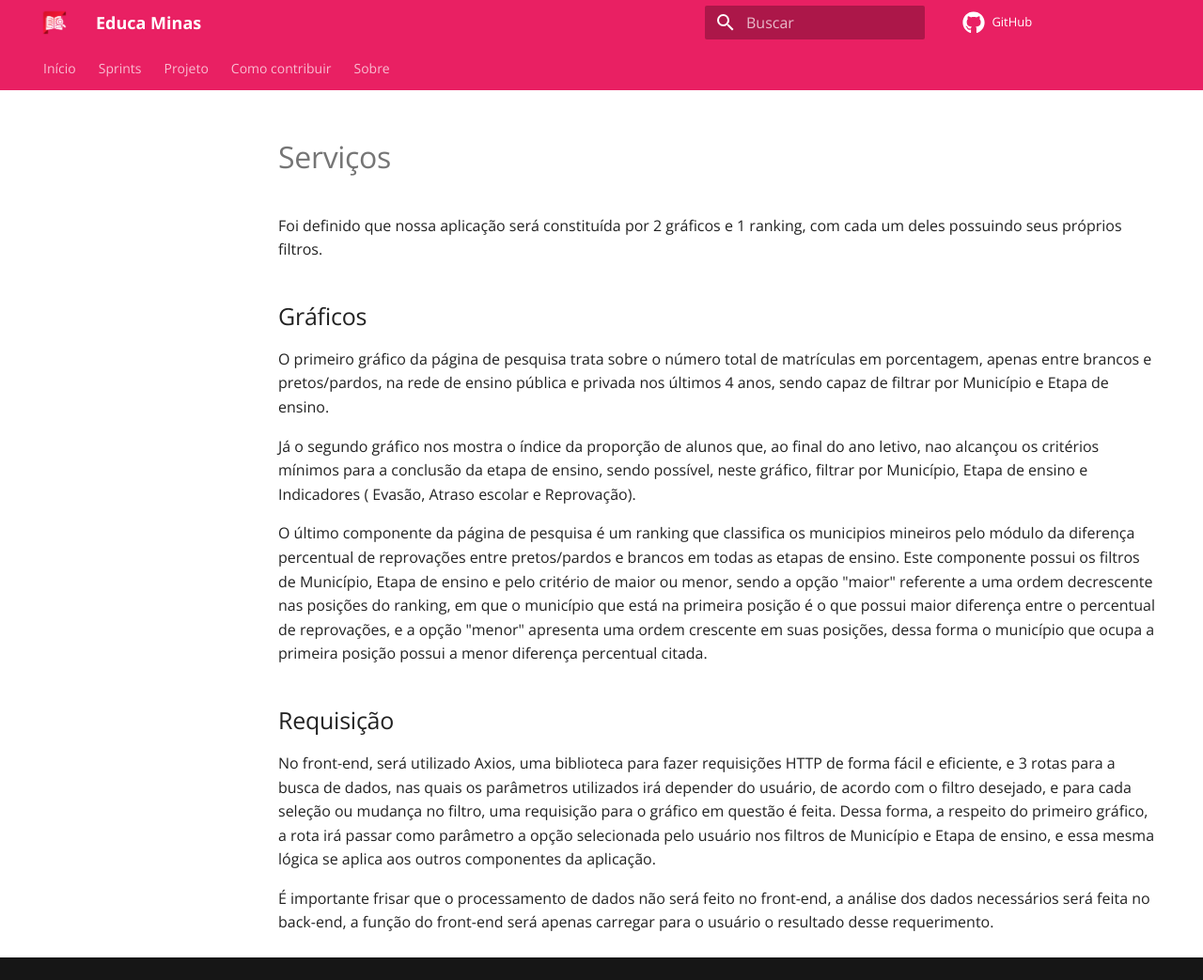
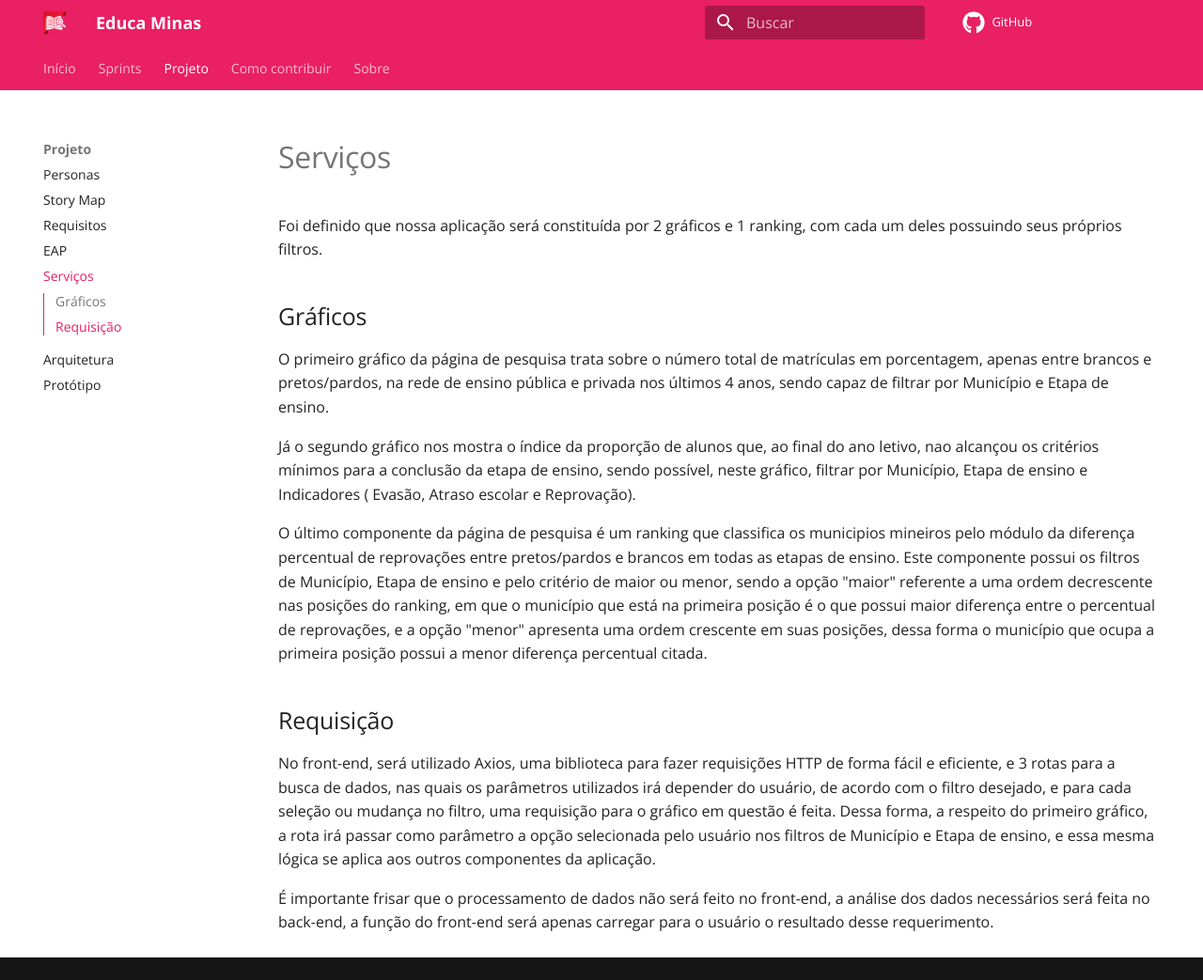
Before and after one commit to unb-mds/2024-1-EducaMinas-frontend, an MkDocs documentation site: the page built from docs/docs/project/servicos.md, in a window 1280 px wide and 1043 px high. Shown: the whole window at 94% size. Built offline with MkDocs 1.6.1 and Material for MkDocs 9.7.7, drawn with Linux system fonts in a browser that asks for light colours; comment, search, counter and statistics services are not loaded; some of the changed lines change nothing that is shown.

Commit message:
docs#69: includes service page in mkdocs

```diff
--- a/docs/mkdocs.yml
+++ b/docs/mkdocs.yml
@@ -20,6 +20,7 @@ nav:
     - Story Map: project/storymap.md
     - Requisitos: project/requirements.md
     - EAP: project/eap.md
+    - Serviços: project/servicos.md
     - Arquitetura: project/arquitetura.md
     - Protótipo: project/prototipo.md
 
```
